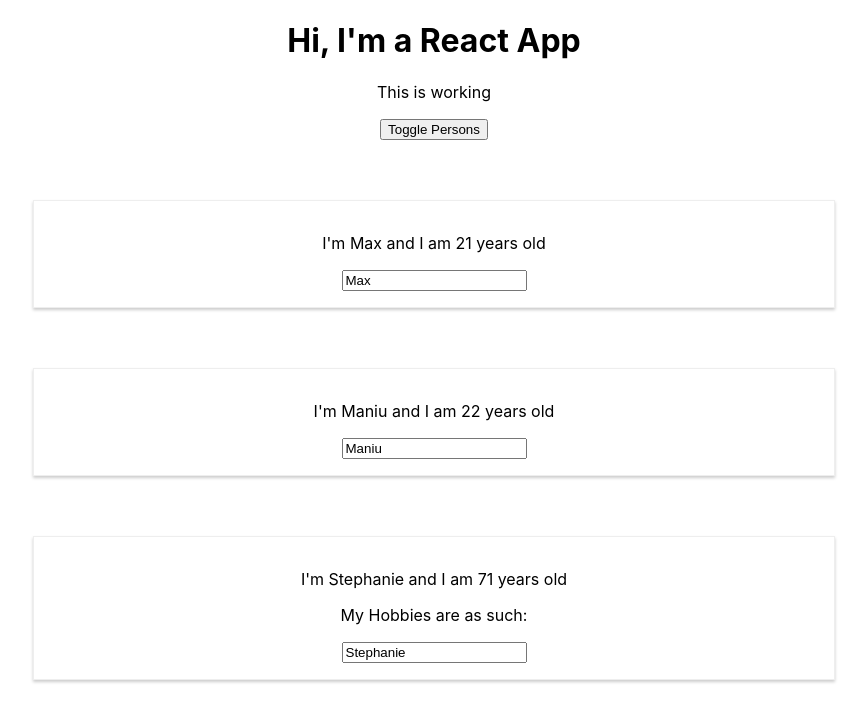
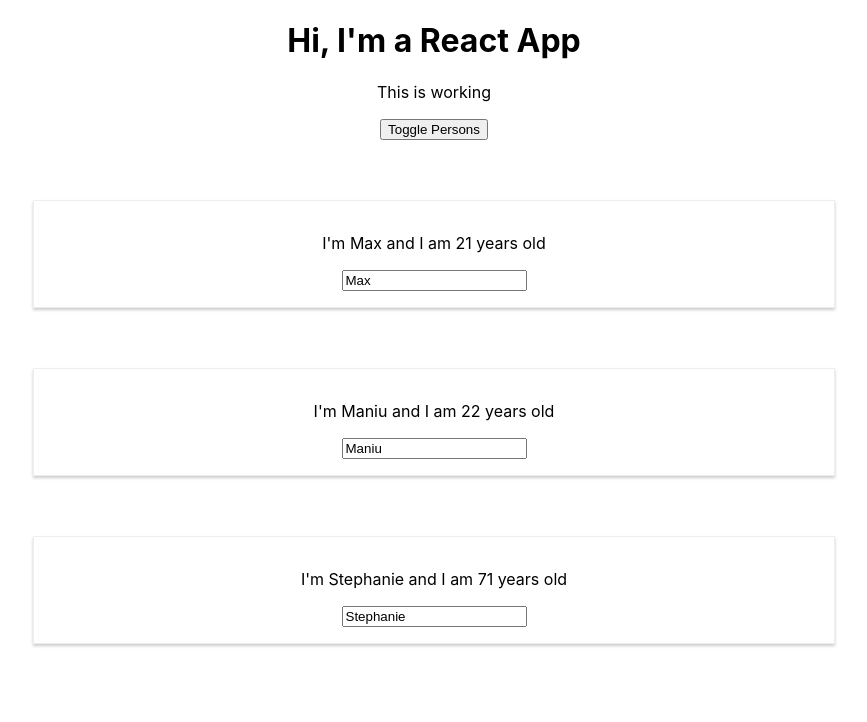
Before and after one commit to vernonsyncere/reactudemy, a React (Create React App) app: page / in a window 1280 px wide. Both pictures are taken after a click on the button "Toggle Persons". Shown: the top 722 px of the page, without its empty margins (206-1073 px from the left). Built offline with nearby package versions, Linux system fonts and the light colour scheme.

Commit message:
conditional rendering creating a function and mapping through the list

```diff
--- a/src/App.js
+++ b/src/App.js
@@ -59,17 +59,11 @@ const App = props => {
     if (personsState.showPersons) {
       persons = (
         <div>
-              <Person
-              name={personsState.persons[0].name}
-              age={personsState.persons[0].age}/>
-              <Person
-              name={personsState.persons[1].name}
-              age={personsState.persons[1].age}
-              changed={nameChangedHandler}/>
-              <Person
-              name={personsState.persons[2].name}
-              age={personsState.persons[2].age}
-              click={switchNameHandler.bind(this, "myMymy")}>My Hobbies are as such:</Person>
+          {personsState.persons.map(person => {
+            return <Person
+            name={person.name}
+            age={person.age}/>
+          })}
           </div>
       );
     }
```
